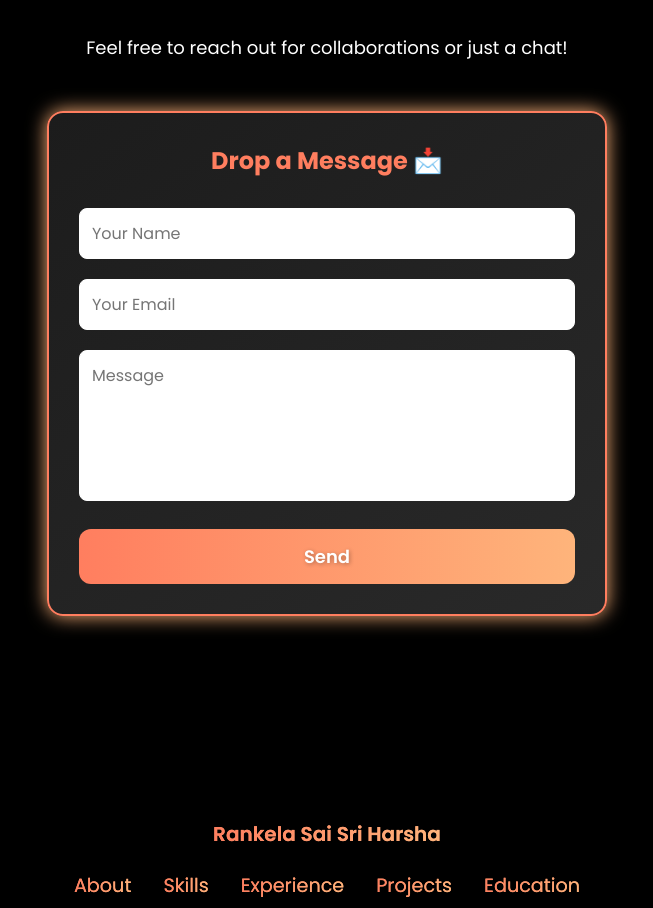
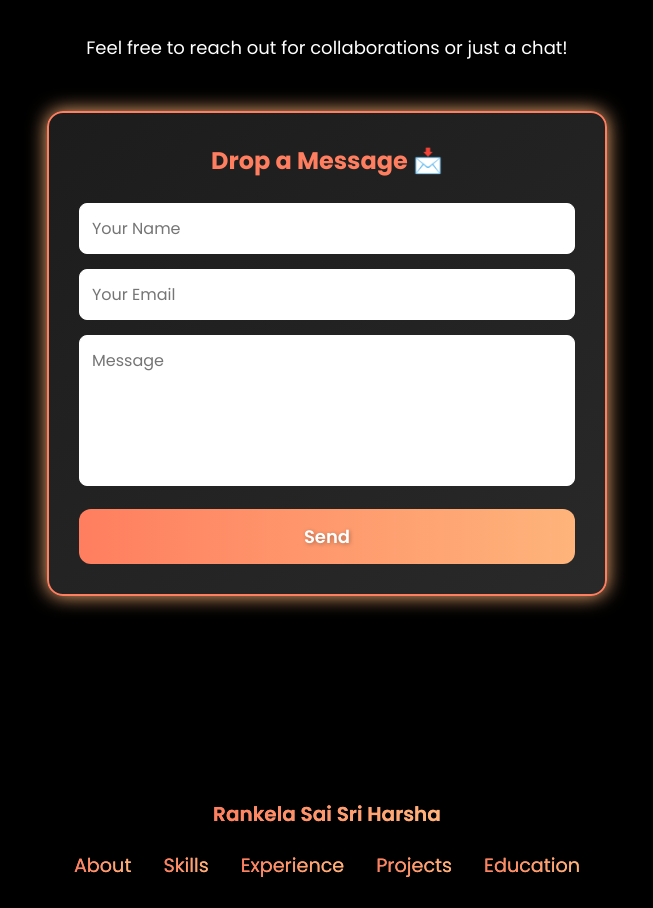
Before and after one commit to saisriharsha2003/Harsha_Portfolio, a React (Create React App) app: page / in a window 1280 px wide. Shown: the part 8230-9138 px from the top of the page, without its empty margins (313-966 px from the left). Built offline with nearby package versions, Linux system fonts and the light colour scheme.

Commit message:
modified responsiveness

```diff
--- a/src/components/Contact/ContactStyle.js
+++ b/src/components/Contact/ContactStyle.js
@@ -20,6 +20,10 @@ export const Container = styled.div`
   padding: 50px 20px;
   position: relative;
   animation: ${fadeIn} 1s ease-in-out;
+
+  @media (max-width: 768px) {
+    padding: 30px 15px;
+  }
 `;
 
 export const Wrapper = styled.div`
@@ -34,6 +38,11 @@ export const Wrapper = styled.div`
   border-radius: 16px;
   box-shadow: 0 4px 20px rgba(0, 0, 0, 0.1);
   animation: ${fadeIn} 1.2s ease-in-out;
+
+  @media (max-width: 768px) {
+    padding: 25px;
+    max-width: 90%;
+  }
 `;
 
 export const Title = styled.h1`
@@ -43,6 +52,10 @@ export const Title = styled.h1`
   background: linear-gradient(to right, #ff7e5f, #feb47b);
   -webkit-background-clip: text;
   color: transparent;
+
+  @media (max-width: 768px) {
+    font-size: 32px;
+  }
 `;
 
 export const Desc = styled.p`
@@ -50,6 +63,11 @@ export const Desc = styled.p`
   text-align: center;
   max-width: 700px;
   color: ${({ theme }) => theme.text_secondary};
+
+  @media (max-width: 768px) {
+    font-size: 16px;
+    max-width: 90%;
+  }
 `;
 
 export const ContactForm = styled.form`
@@ -58,21 +76,17 @@ export const ContactForm = styled.form`
   flex-direction: column;
   gap: 15px;
   padding: 30px;
-  background: ${({ theme }) => theme.card};
-  border-radius: 16px;
   background: ${({ theme }) =>
     theme.mode === "dark"
       ? "linear-gradient(145deg, #1c1c1c, #292929)"
       : "linear-gradient(145deg, #ffffff, #f3f3f3)"};
+  border-radius: 16px;
   border: 2px solid
     ${({ theme }) => (theme.mode === "dark" ? "#ff7e5f" : "#feb47b")};
   box-shadow: ${({ theme }) =>
     theme.mode === "dark"
       ? "0px 0px 20px rgba(255, 255, 255, 0.2)"
       : "0px 0px 20px rgba(0, 0, 0, 0.2)"};
-  display: flex;
-  flex-direction: column;
-  gap: 20px;
   transition: all 0.3s ease;
   margin-bottom: 15px;
 
@@ -80,16 +94,16 @@ export const ContactForm = styled.form`
 
   @keyframes pulseGlowContact {
     0% {
-      box-shadow: 0 0 10px
-        ${({ theme }) => (theme.mode === "dark" ? "#feb47b" : "#ff7e5f")};
+      box-shadow: 0 0 10px ${({ theme }) =>
+        theme.mode === "dark" ? "#feb47b" : "#ff7e5f"};
     }
     50% {
-      box-shadow: 0 0 20px
-        ${({ theme }) => (theme.mode === "dark" ? "#feb47b" : "#ff7e5f")};
+      box-shadow: 0 0 20px ${({ theme }) =>
+        theme.mode === "dark" ? "#feb47b" : "#ff7e5f"};
     }
     100% {
-      box-shadow: 0 0 10px
-        ${({ theme }) => (theme.mode === "dark" ? "#feb47b" : "#ff7e5f")};
+      box-shadow: 0 0 10px ${({ theme }) =>
+        theme.mode === "dark" ? "#feb47b" : "#ff7e5f"};
     }
   }
 
@@ -99,6 +113,10 @@ export const ContactForm = styled.form`
       ${({ theme }) => (theme.mode === "dark" ? "#feb47b" : "#ff7e5f")};
     border-color: ${({ theme }) =>
       theme.mode === "dark" ? "#feb47b" : "#ff7e5f"};
+  }
+
+  @media (max-width: 768px) {
+    padding: 20px;
   }
 `;
 
@@ -113,8 +131,13 @@ export const FormContainer = styled.div`
   box-shadow: 0 4px 20px rgba(0, 0, 0, 0.1);
   animation: ${fadeIn} 1.2s ease-in-out;
   transition: transform 0.3s ease-in-out;
+
   &:hover {
     transform: translateY(-5px) scale(1.02);
+  }
+
+  @media (max-width: 768px) {
+    padding: 20px;
   }
 `;
 
@@ -124,6 +147,10 @@ export const ContactTitle = styled.h2`
   text-align: center;
   color: ${({ theme }) => theme.text_primary};
   margin-bottom: 10px;
+
+  @media (max-width: 768px) {
+    font-size: 20px;
+  }
 `;
 
 export const ContactInput = styled.input`
@@ -132,9 +159,15 @@ export const ContactInput = styled.input`
   border-radius: 8px;
   border: 1px solid ${({ theme }) => theme.text_secondary};
   font-size: 16px;
+
   &:focus {
     border-color: ${({ theme }) => theme.primary};
     outline: none;
+  }
+
+  @media (max-width: 768px) {
+    font-size: 14px;
+    padding: 10px;
   }
 `;
 
@@ -145,9 +178,15 @@ export const ContactInputMessage = styled.textarea`
   border: 1px solid ${({ theme }) => theme.text_secondary};
   font-size: 16px;
   resize: none;
+
   &:focus {
     border-color: ${({ theme }) => theme.primary};
     outline: none;
+  }
+
+  @media (max-width: 768px) {
+    font-size: 14px;
+    padding: 10px;
   }
 `;
 
@@ -160,10 +199,9 @@ export const ContactButton = styled.input`
   cursor: pointer;
   transition: all 0.3s ease-in-out;
   background: linear-gradient(to right, #ff7e5f, #feb47b);
-  border: 2px solid ${({ theme }) => (theme.mode === 'dark' ? '#ff7e5f' : '#feb47b')};
-
+  border: 2px solid
+    ${({ theme }) => (theme.mode === "dark" ? "#ff7e5f" : "#feb47b")};
   color: #fff;
-
   font-size: 18px;
   font-weight: 600;
   padding: 14px 18px;
@@ -179,4 +217,9 @@ export const ContactButton = styled.input`
     border-color: ${({ theme }) =>
       theme.mode === "dark" ? "#feb47b" : "#ff7e5f"};
   }
+
+  @media (max-width: 768px) {
+    font-size: 16px;
+    padding: 12px;
+  }
 `;
```
